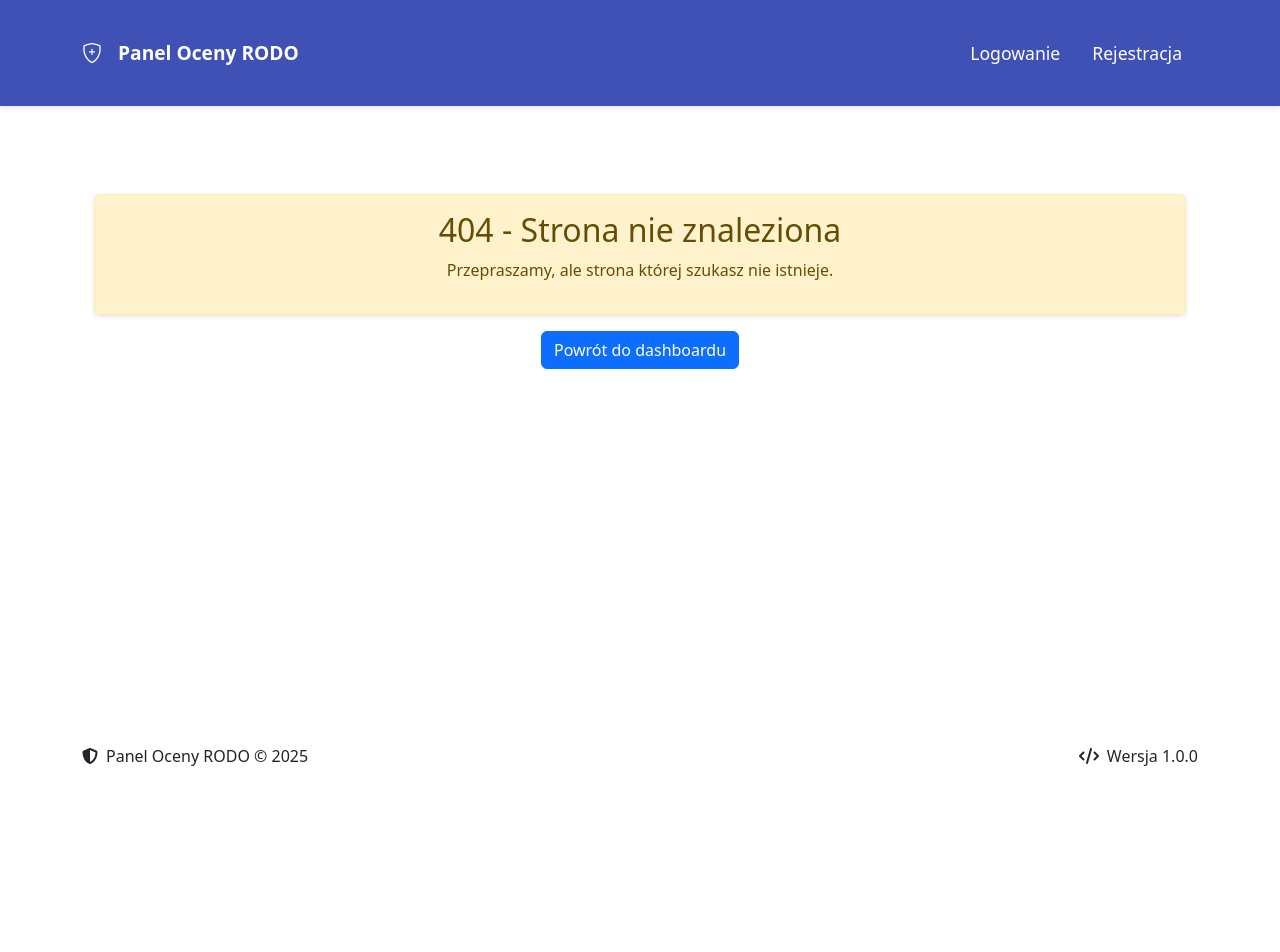
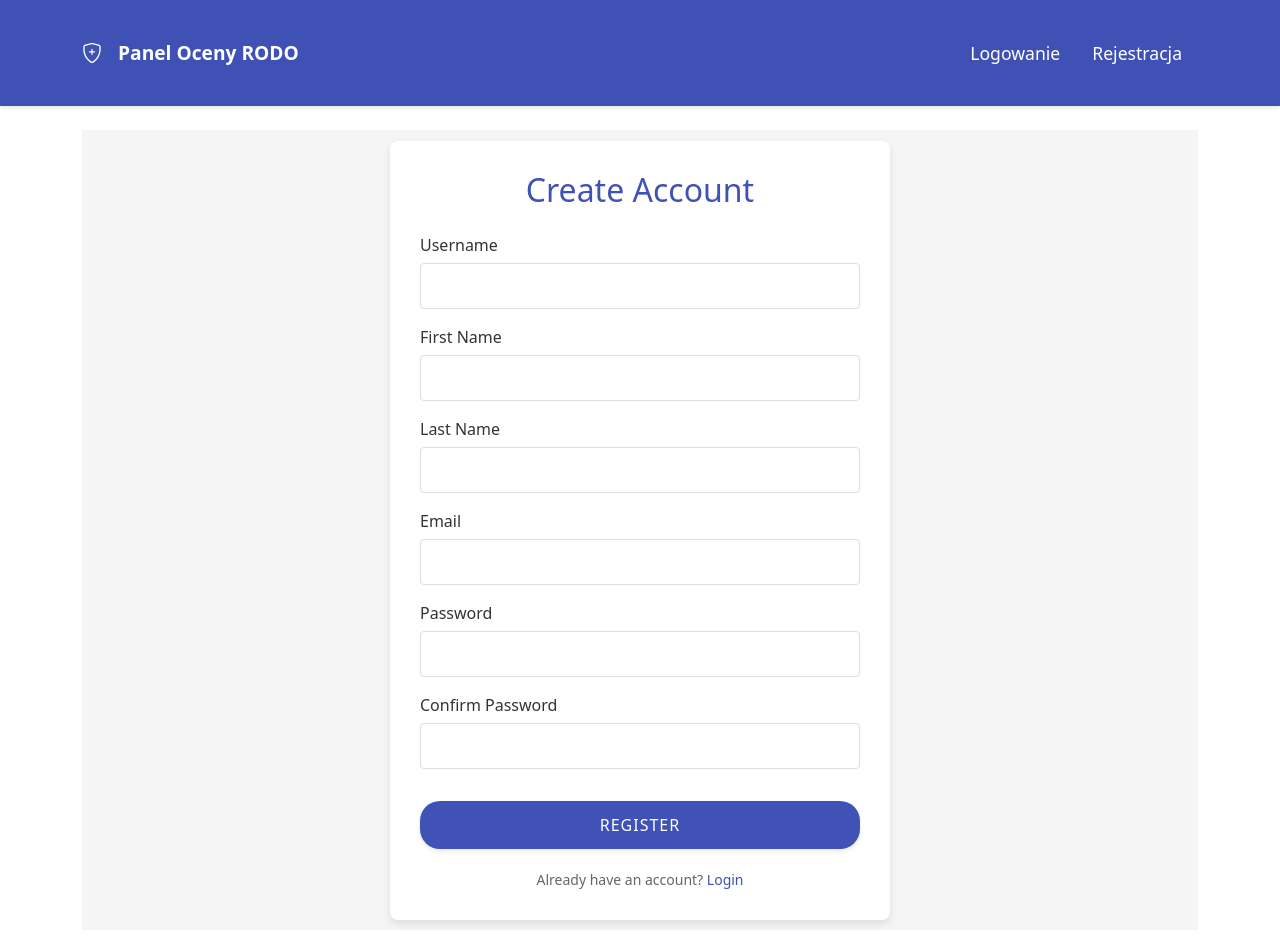
Before and after one commit to optiq-ai/rodo, a React (Create React App) app in the folder frontend/: page /register in a window 1280 px wide. Before the commit this address had no page. Shown: the top 952 px of the page. Before the commit the page ends 800 px from the top, so only its background shows below. Built offline with nearby package versions, Linux system fonts and the light colour scheme.

Commit message:
Add user registration functionality with validation

```diff
--- a/frontend/src/App.js
+++ b/frontend/src/App.js
@@ -2,6 +2,7 @@ import React from 'react';
 import { BrowserRouter as Router, Routes, Route } from 'react-router-dom';
 import LoginPage from './components/LoginPageComponents/LoginPage/LoginPage';
 import Dashboard from './pages/Dashboard';
+import Register from './pages/Register';
 import ProtectedRoute from './ProtectedRoute/ProtectedRoute';
 import './App.css';
 import './animations.css';
@@ -15,7 +16,6 @@ import UserSettings from './pages/UserSettings';
 import Header from './components/layout/Header';
 import Footer from './components/layout/Footer';
 import { Container } from 'react-bootstrap';
-
 function App() {
   return (
     <div className="app-container d-flex flex-column min-vh-100">
@@ -23,6 +23,7 @@ function App() {
       <Container className="flex-grow-1 py-4">
         <Routes>
           <Route path="/login" element={<LoginPage />} />
+          <Route path="/register" element={<Register />} />
           <Route path="/dashboard" element={
             <ProtectedRoute element={<Dashboard />} />
           } />
@@ -49,5 +50,4 @@ function App() {
     </div>
   );
 }
-
 export default App;
--- /dev/null
+++ b/frontend/src/pages/Register.css
@@ -0,0 +1,114 @@
+.register-container {
+  display: flex;
+  justify-content: center;
+  align-items: center;
+  min-height: 100vh;
+  background-color: #f5f5f5;
+}
+
+.register-card {
+  background-color: white;
+  border-radius: 8px;
+  box-shadow: 0 4px 8px rgba(0, 0, 0, 0.1);
+  padding: 30px;
+  width: 100%;
+  max-width: 500px;
+}
+
+.register-card h2 {
+  text-align: center;
+  color: #4052b5;
+  margin-bottom: 24px;
+  font-weight: 500;
+}
+
+.form-group {
+  margin-bottom: 16px;
+}
+
+.form-group label {
+  display: block;
+  margin-bottom: 6px;
+  font-weight: 500;
+  color: #333;
+}
+
+.form-group input {
+  width: 100%;
+  padding: 10px;
+  border: 1px solid #ddd;
+  border-radius: 4px;
+  font-size: 16px;
+  transition: border-color 0.3s;
+}
+
+.form-group input:focus {
+  outline: none;
+  border-color: #4052b5;
+}
+
+.form-group input.error {
+  border-color: #ff3b30;
+}
+
+.error-text {
+  color: #ff3b30;
+  font-size: 14px;
+  margin-top: 4px;
+  display: block;
+}
+
+.register-button {
+  width: 100%;
+  padding: 12px;
+  background-color: #4052b5;
+  color: white;
+  border: none;
+  border-radius: 20px;
+  font-size: 16px;
+  font-weight: 500;
+  cursor: pointer;
+  margin-top: 16px;
+  text-transform: uppercase;
+  letter-spacing: 1px;
+  transition: background-color 0.3s, transform 0.2s;
+  box-shadow: 0 2px 4px rgba(0, 0, 0, 0.1);
+}
+
+.register-button:hover {
+  background-color: #3041a4;
+  transform: translateY(-2px);
+  box-shadow: 0 4px 8px rgba(0, 0, 0, 0.15);
+}
+
+.login-link {
+  text-align: center;
+  margin-top: 20px;
+  font-size: 14px;
+  color: #666;
+}
+
+.login-link a {
+  color: #4052b5;
+  text-decoration: none;
+  font-weight: 500;
+}
+
+.login-link a:hover {
+  text-decoration: underline;
+}
+
+.error-popup {
+  background-color: #ff3b30;
+  color: white;
+  padding: 12px;
+  border-radius: 4px;
+  margin-bottom: 20px;
+  text-align: center;
+  animation: fadeIn 0.3s;
+}
+
+@keyframes fadeIn {
+  from { opacity: 0; transform: translateY(-10px); }
+  to { opacity: 1; transform: translateY(0); }
+}
--- /dev/null
+++ b/frontend/src/pages/Register.jsx
@@ -0,0 +1,216 @@
+import React, { useState } from 'react';
+import { Link, useNavigate } from 'react-router-dom';
+import axios from 'axios';
+import { useAuth } from '../hooks/useAuth';
+import './Register.css';
+
+const Register = () => {
+  const [formData, setFormData] = useState({
+    userName: '',
+    password: '',
+    confirmPassword: '',
+    firstName: '',
+    lastName: '',
+    email: ''
+  });
+
+  const [errors, setErrors] = useState({});
+  const [showError, setShowError] = useState(false);
+  const [errorMessage, setErrorMessage] = useState('');
+
+  const navigate = useNavigate();
+  const { setCurrentUser } = useAuth();
+
+  const validateEmail = (email) => {
+    const re = /^[a-zA-Z0-9._%+-]+@[a-zA-Z0-9.-]+\.[a-zA-Z]{2,}$/;
+    return re.test(email);
+  };
+
+  const validatePassword = (password) => {
+    // Password must contain at least one uppercase letter and one special character
+    const re = /^(?=.*[A-Z])(?=.*[!@#$%^&*(),.?":{}|<>]).{8,}$/;
+    return re.test(password);
+  };
+
+  const validateForm = () => {
+    const newErrors = {};
+
+    if (!formData.userName.trim()) {
+      newErrors.userName = 'Username is required';
+    }
+
+    if (!formData.password) {
+      newErrors.password = 'Password is required';
+    } else if (!validatePassword(formData.password)) {
+      newErrors.password = 'Password must contain at least one uppercase letter and one special character';
+    }
+
+    if (formData.password !== formData.confirmPassword) {
+      newErrors.confirmPassword = 'Passwords do not match';
+    }
+
+    if (!formData.firstName.trim()) {
+      newErrors.firstName = 'First name is required';
+    }
+
+    if (!formData.lastName.trim()) {
+      newErrors.lastName = 'Last name is required';
+    }
+
+    if (!formData.email.trim()) {
+      newErrors.email = 'Email is required';
+    } else if (!validateEmail(formData.email)) {
+      newErrors.email = 'Email is invalid';
+    }
+
+    setErrors(newErrors);
+    return Object.keys(newErrors).length === 0;
+  };
+
+  const handleChange = (e) => {
+    const { name, value } = e.target;
+    setFormData({
+      ...formData,
+      [name]: value
+    });
+  };
+
+  const handleSubmit = async (e) => {
+    e.preventDefault();
+
+    if (validateForm()) {
+      try {
+        const response = await axios.post('http://localhost:8080/register', {
+          userName: formData.userName,
+          password: formData.password.split(''),
+          firstName: formData.firstName,
+          lastName: formData.lastName,
+          email: formData.email
+        });
+
+        // Store token in localStorage
+        localStorage.setItem('token', response.data.token);
+
+        // Update auth context
+        setCurrentUser({
+          token: response.data.token,
+          username: formData.userName
+        });
+
+        // Redirect to dashboard
+        navigate('/dashboard');
+      } catch (error) {
+        console.error('Registration error:', error);
+        setErrorMessage(error.response?.data?.error || 'Registration failed. Please try again.');
+        setShowError(true);
+
+        // Hide error after 5 seconds
+        setTimeout(() => {
+          setShowError(false);
+        }, 5000);
+      }
+    }
+  };
+
+  return (
+    <div className="register-container">
+      <div className="register-card">
+        <h2>Create Account</h2>
+
+        {showError && (
+          <div className="error-popup">
+            {errorMessage}
+          </div>
+        )}
+
+        <form onSubmit={handleSubmit}>
+          <div className="form-group">
+            <label htmlFor="userName">Username</label>
+            <input
+              type="text"
+              id="userName"
+              name="userName"
+              value={formData.userName}
+              onChange={handleChange}
+              className={errors.userName ? 'error' : ''}
+            />
+            {errors.userName && <span className="error-text">{errors.userName}</span>}
+          </div>
+
+          <div className="form-group">
+            <label htmlFor="firstName">First Name</label>
+            <input
+              type="text"
+              id="firstName"
+              name="firstName"
+              value={formData.firstName}
+              onChange={handleChange}
+              className={errors.firstName ? 'error' : ''}
+            />
+            {errors.firstName && <span className="error-text">{errors.firstName}</span>}
+          </div>
+
+          <div className="form-group">
+            <label htmlFor="lastName">Last Name</label>
+            <input
+              type="text"
+              id="lastName"
+              name="lastName"
+              value={formData.lastName}
+              onChange={handleChange}
+              className={errors.lastName ? 'error' : ''}
+            />
+            {errors.lastName && <span className="error-text">{errors.lastName}</span>}
+          </div>
+
+          <div className="form-group">
+            <label htmlFor="email">Email</label>
+            <input
+              type="email"
+              id="email"
+              name="email"
+              value={formData.email}
+              onChange={handleChange}
+              className={errors.email ? 'error' : ''}
+            />
+            {errors.email && <span className="error-text">{errors.email}</span>}
+          </div>
+
+          <div className="form-group">
+            <label htmlFor="password">Password</label>
+            <input
+              type="password"
+              id="password"
+              name="password"
+              value={formData.password}
+              onChange={handleChange}
+              className={errors.password ? 'error' : ''}
+            />
+            {errors.password && <span className="error-text">{errors.password}</span>}
+          </div>
+
+          <div className="form-group">
+            <label htmlFor="confirmPassword">Confirm Password</label>
+            <input
+              type="password"
+              id="confirmPassword"
+              name="confirmPassword"
+              value={formData.confirmPassword}
+              onChange={handleChange}
+              className={errors.confirmPassword ? 'error' : ''}
+            />
+            {errors.confirmPassword && <span className="error-text">{errors.confirmPassword}</span>}
+          </div>
+
+          <button type="submit" className="register-button">Register</button>
+        </form>
+
+        <div className="login-link">
+          Already have an account? <Link to="/login">Login</Link>
+        </div>
+      </div>
+    </div>
+  );
+};
+
+export default Register;
```
Also changed, not shown: 2 other files (tests, documents, lock files or other folders).
